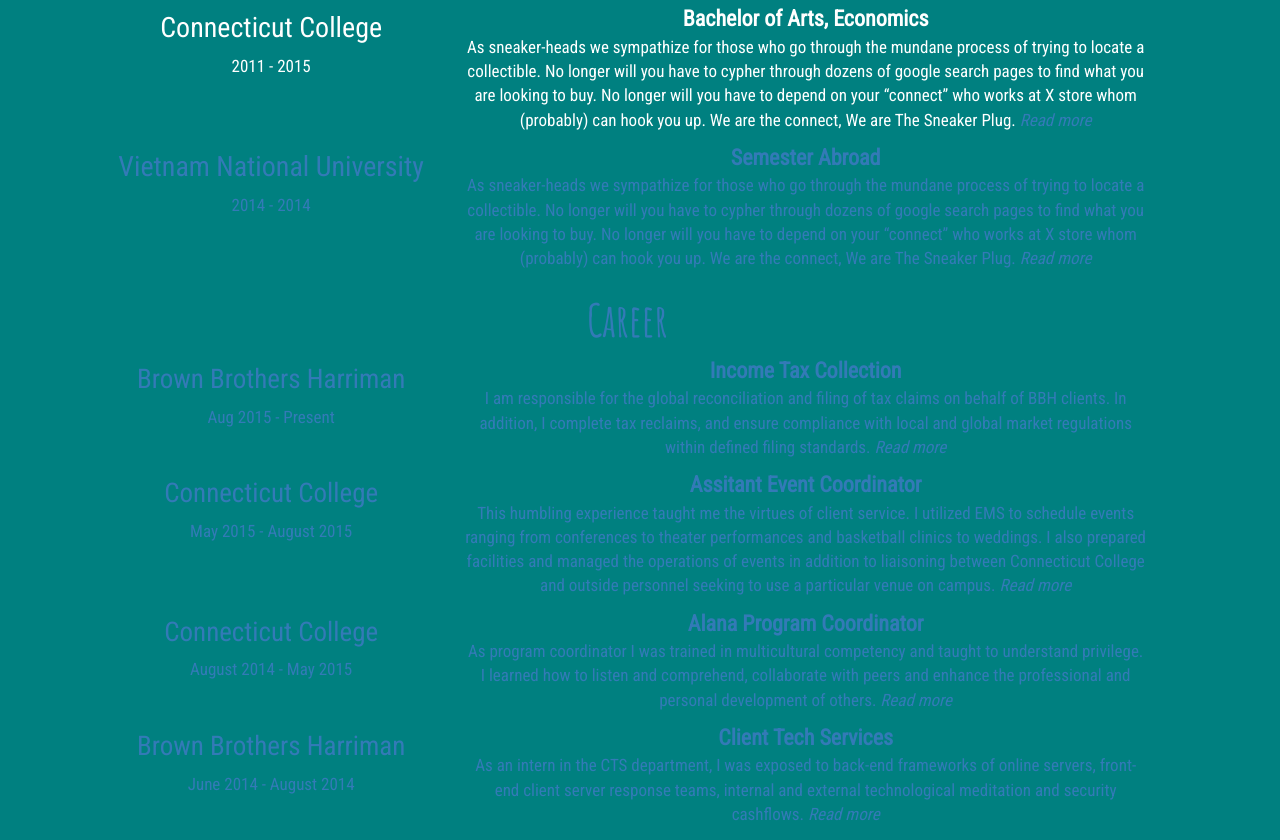
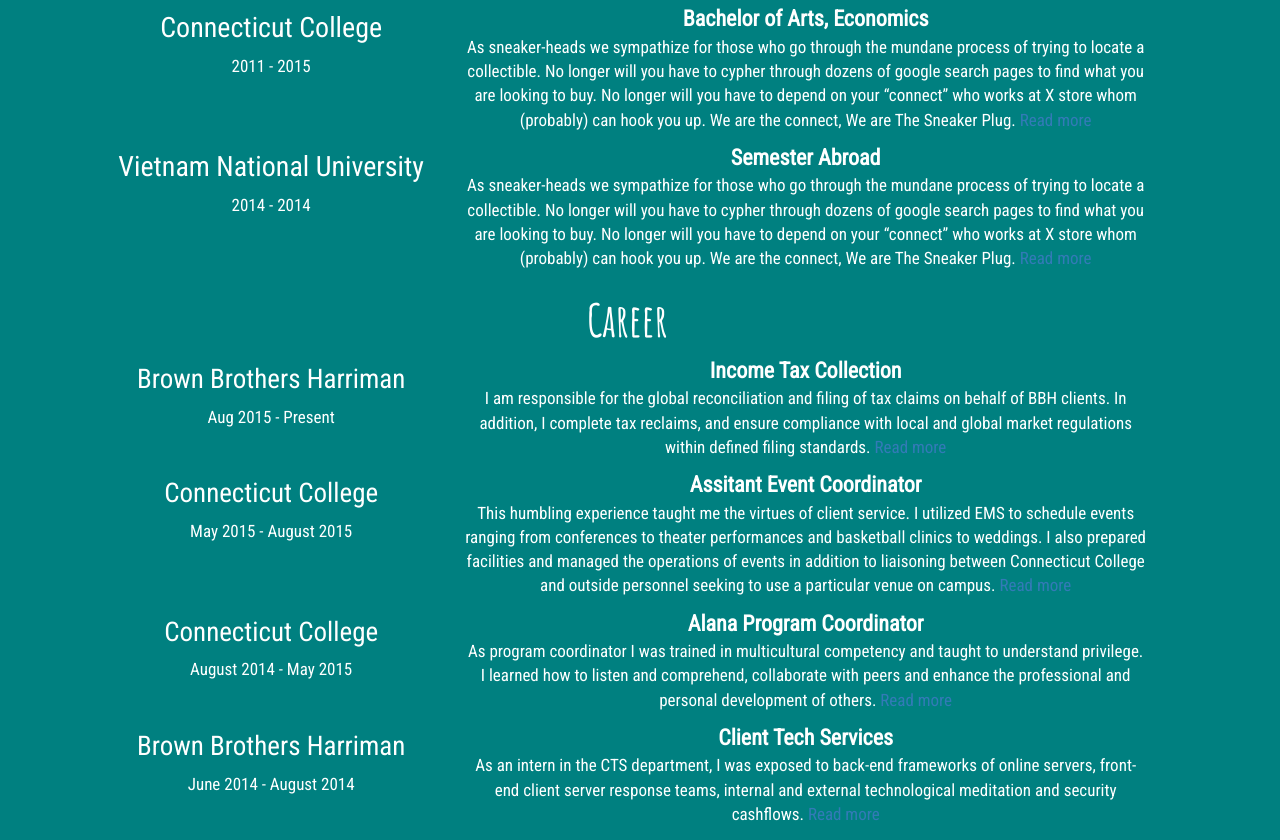
Before and after one commit to Nwillia3/Resume-Web, a website: page index.html in a window 1280 px wide. Shown: the part 1680-2520 px from the top of the page. Drawn offline with Linux system fonts and the light colour scheme; a web font is replaced by a local one.

Commit message:
fixing experience

```diff
--- a/index.html
+++ b/index.html
@@ -117,7 +117,7 @@
 				<div class="col-sm-8">
 					<strong>Bachelor of Arts, Economics</strong>
 					<p>
-						As sneaker-heads we sympathize for those who go through the mundane process of trying to locate a collectible. No longer will you have to cypher through dozens of google search pages to find what you are looking to buy. No longer will you have to depend on your “connect” who works at X store whom (probably) can hook you up. We are the connect, We are The Sneaker Plug. <em><a href="http://www.linkedin.com/in/neilwilliams9"> Read more</em>
+						As sneaker-heads we sympathize for those who go through the mundane process of trying to locate a collectible. No longer will you have to cypher through dozens of google search pages to find what you are looking to buy. No longer will you have to depend on your “connect” who works at X store whom (probably) can hook you up. We are the connect, We are The Sneaker Plug. <a href="http://www.linkedin.com/in/neilwilliams9"> Read more</a>
 					</p>
 				</div>
 
@@ -128,7 +128,7 @@
 				<div class="col-sm-8">
 					<strong>Semester Abroad</strong>
 					<p>
-						As sneaker-heads we sympathize for those who go through the mundane process of trying to locate a collectible. No longer will you have to cypher through dozens of google search pages to find what you are looking to buy. No longer will you have to depend on your “connect” who works at X store whom (probably) can hook you up. We are the connect, We are The Sneaker Plug. <em><a href="http://www.linkedin.com/in/neilwilliams9"> Read more</em>
+						As sneaker-heads we sympathize for those who go through the mundane process of trying to locate a collectible. No longer will you have to cypher through dozens of google search pages to find what you are looking to buy. No longer will you have to depend on your “connect” who works at X store whom (probably) can hook you up. We are the connect, We are The Sneaker Plug. <a href="http://www.linkedin.com/in/neilwilliams9"> Read more</a>
 					</p>
 				</div>
 			</div>
@@ -144,7 +144,7 @@
 				<div class="col-sm-8">
 					<strong>Income Tax Collection</strong>
 					<p>
-						I am responsible for the global reconciliation and filing of tax claims on behalf of BBH clients. In addition, I complete tax reclaims, and ensure compliance with local and global market regulations within defined filing standards.<em><a href="http://www.linkedin.com/in/neilwilliams9"> Read more</em>
+						I am responsible for the global reconciliation and filing of tax claims on behalf of BBH clients. In addition, I complete tax reclaims, and ensure compliance with local and global market regulations within defined filing standards.<a href="http://www.linkedin.com/in/neilwilliams9"> Read more </a>
 					</p>
 
 				</div>
@@ -157,7 +157,7 @@
 					<strong>Assitant Event Coordinator</strong>
 					<p>
 						This humbling experience taught me the 	virtues of client service. I utilized EMS to schedule events ranging from conferences to theater performances and basketball clinics to weddings. I also prepared facilities and managed the operations of events in addition to liaisoning between Connecticut College and outside personnel seeking to use a particular venue on campus.
-					 	<em><a href="http://www.linkedin.com/in/neilwilliams9"> Read more</em>
+					 	<a href="http://www.linkedin.com/in/neilwilliams9"> Read more</a>
 					</p>
 				</div>
 
@@ -168,7 +168,7 @@
 				<div class="col-sm-8">
 					<strong>Alana Program Coordinator</strong>
 					<p>
-						As program coordinator I was trained in multicultural competency and taught to understand privilege. I learned how to listen and comprehend, collaborate with peers and enhance the professional and personal development of others.<em><a href="http://www.linkedin.com/in/neilwilliams9"> Read more</em>
+						As program coordinator I was trained in multicultural competency and taught to understand privilege. I learned how to listen and comprehend, collaborate with peers and enhance the professional and personal development of others.<a href="http://www.linkedin.com/in/neilwilliams9"> Read more</a>
 					</p>
 				</div>
 
@@ -179,7 +179,7 @@
 				<div class="col-sm-8">
 					<strong>Client Tech Services</strong>
 					<p>
-						As an intern in the CTS department, I was exposed to back-end frameworks of online servers, front-end client server response teams, internal and external technological meditation and security cashflows.<em><a href="http://www.linkedin.com/in/neilwilliams9"> Read more</em>
+						As an intern in the CTS department, I was exposed to back-end frameworks of online servers, front-end client server response teams, internal and external technological meditation and security cashflows.<a href="http://www.linkedin.com/in/neilwilliams9"> Read more </a>
 					</p>
 				</div>
 			</div>
```
